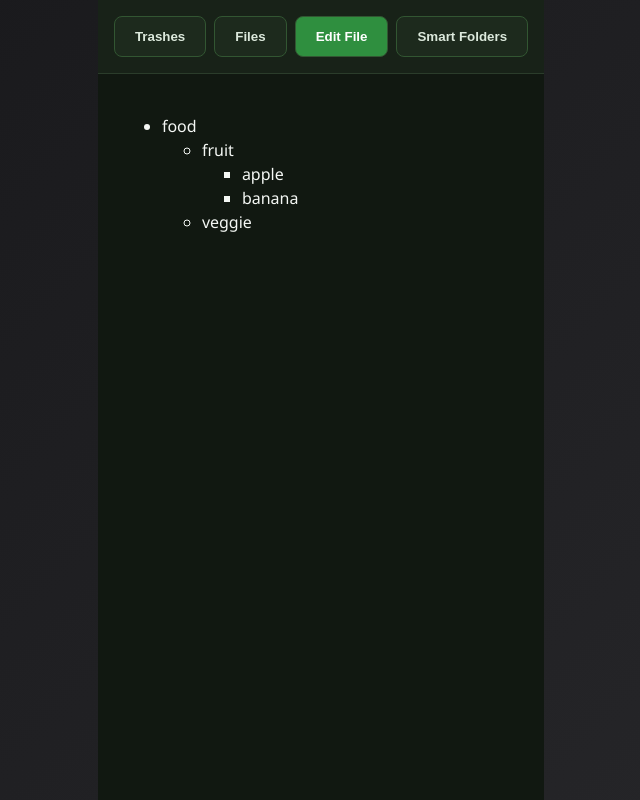
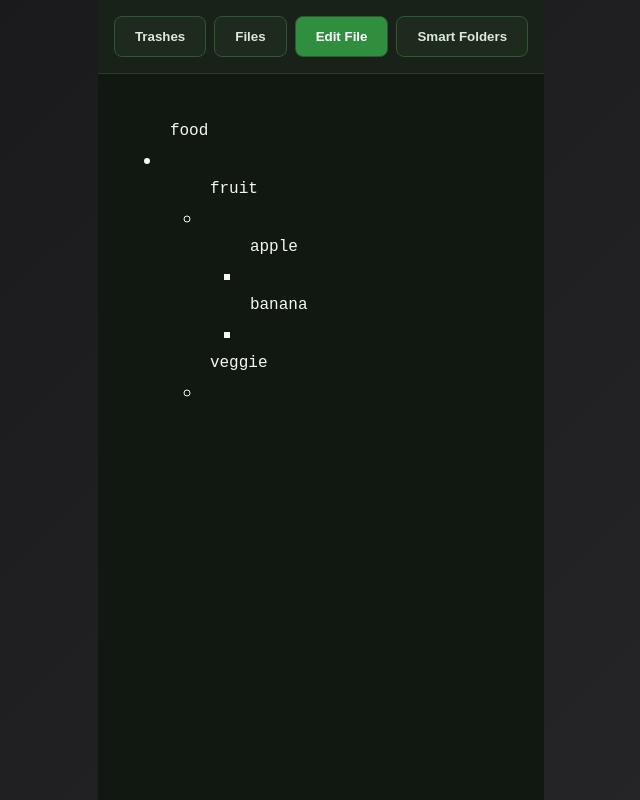
Before and after one commit to gubespam/xiao-mantou-games, a React (Vite) app: page /xiao-mantou-games/TDocs in a window 1280 px wide. Both pictures are taken after a click on the tab "Edit File". Shown: the whole page, without its empty margins (319-959 px from the left). Built offline with nearby package versions, Linux system fonts and the light colour scheme.

Commit message:
make text area invisible

```diff
--- /dev/null
+++ b/src/tdocs/files/FileEditText.css
@@ -0,0 +1,20 @@
+.file-edit-text textarea {
+  width: 100%;
+  height: 100%;
+  padding: 0.5rem;
+  border: none;
+  background: #111811;
+  color: #f4f7f4;
+  font-size: 1rem;
+  resize: none;
+}
+
+.file-edit-text textarea:focus {
+    outline: none;
+    box-shadow: none;
+    border-color: transparent;
+}
+
+ul {
+  list-style-position: outside; /* Keeps bullets hanging in the margin, next to line 1 */
+}
--- a/src/tdocs/files/FileEditText.jsx
+++ b/src/tdocs/files/FileEditText.jsx
@@ -1,4 +1,5 @@
 import React, { useState } from 'react';
+import './FileEditText.css';
 
 // Takes file content and splits it into indented lines
 function parseText(text) {
@@ -68,22 +69,16 @@ function FileEditText({ fileContent = "food\n\tfruit\n\t\tapple\n\t\tbanana\n\tv
 
     const [nodes, setNodes] = React.useState(nestedItems);
 
-    const handleChange = (e) => {
-        const newText = e.target.value;
-        setText(newText);
-        onChange(newText);
-    };
-
     function listItem({ node, index }) {
         if(node?.children?.length > 0){
            return (<li key={index}>
-                {node.text}
+                {TextLine({ index, text: node.text, indentLevel: node.indentLevel, onChangeText: (newText) => {} })}
                 {listContainer({ nodes: node.children, index })}
             </li>)
         } else {
             console.log("node", node);
             return (<li key={index}>
-                {node.text}
+                {TextLine({ index, text: node.text, indentLevel: node.indentLevel, onChangeText: (newText) => {} })}
             </li>)
         }
     }
```
Also changed, not shown: WhatsNext/FilesTab.md (+5 -0 lines).
